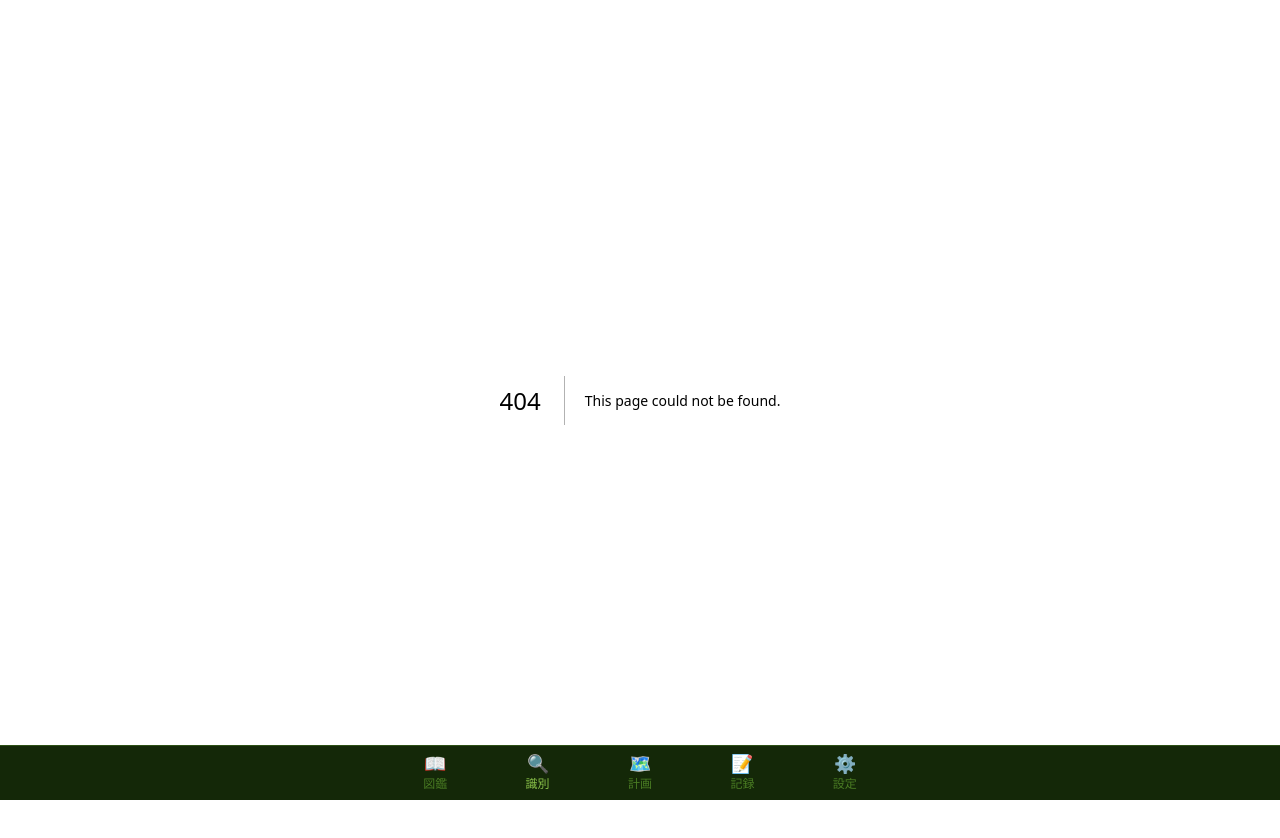
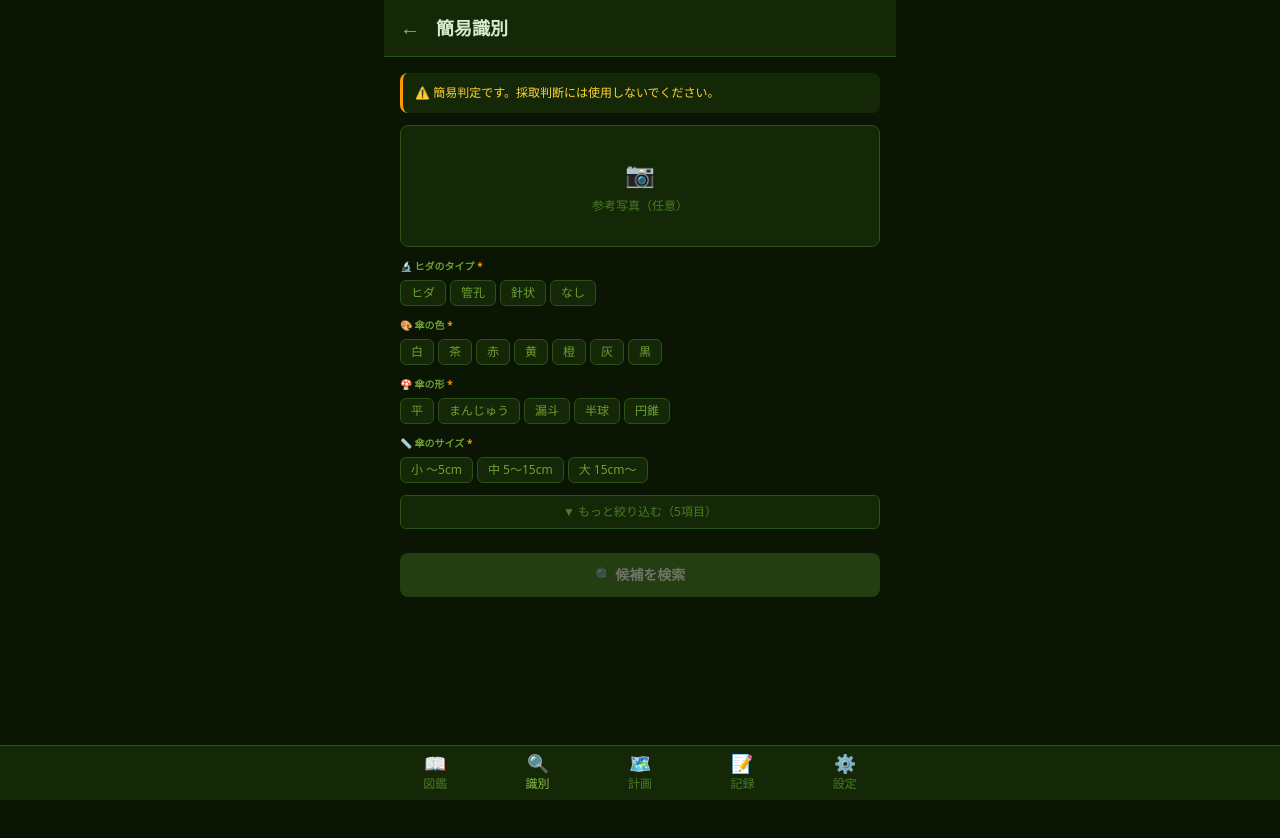
Before and after one commit to ennead2/MycoNote, a Next.js app: page /identify/simple in a window 1280 px wide. Before the commit this address had no page. Shown: the top 838 px of the page. Built offline with nearby package versions, Linux system fonts and the light colour scheme.

Commit message:
feat: add simple identification page with feature input and results

```diff
--- /dev/null
+++ b/src/app/identify/simple/page.tsx
@@ -0,0 +1,111 @@
+// src/app/identify/simple/page.tsx
+'use client';
+
+import { useState, useRef } from 'react';
+import PageHeader from '@/components/layout/PageHeader';
+import { FeatureSelector } from '@/components/identify/FeatureSelector';
+import { SimpleIdentifyResult } from '@/components/identify/SimpleIdentifyResult';
+import { matchMushrooms } from '@/lib/identify-matcher';
+import { compressImage, blobToDataUrl } from '@/lib/photo';
+import { UI_TEXT } from '@/constants/ui-text';
+import type { IdentifyInput, MatchResult } from '@/lib/identify-matcher';
+
+const T = UI_TEXT.identify;
+
+export default function SimpleIdentifyPage() {
+  const [input, setInput] = useState<IdentifyInput>({});
+  const [results, setResults] = useState<MatchResult[] | null>(null);
+  const [photoUrl, setPhotoUrl] = useState<string | null>(null);
+  const fileInputRef = useRef<HTMLInputElement>(null);
+
+  const handlePhotoChange = async (e: React.ChangeEvent<HTMLInputElement>) => {
+    const file = e.target.files?.[0];
+    if (!file) return;
+    const compressed = await compressImage(file);
+    const url = await blobToDataUrl(compressed);
+    setPhotoUrl(url);
+    e.target.value = '';
+  };
+
+  const handleSearch = () => {
+    const currentMonth = new Date().getMonth() + 1;
+    const matched = matchMushrooms(input, currentMonth);
+    setResults(matched);
+  };
+
+  const handleRetry = () => {
+    setResults(null);
+  };
+
+  const hasRequiredInput = !!(input.gill_type && input.cap_color && input.cap_shape && input.cap_size);
+
+  return (
+    <div className="min-h-screen bg-forest-950">
+      <PageHeader title={results ? T.resultTitle : T.simpleTitle} showBack />
+
+      {/* 結果表示 */}
+      {results && (
+        <div className="px-4 py-4">
+          <SimpleIdentifyResult results={results} onRetry={handleRetry} />
+        </div>
+      )}
+
+      {/* 入力フォーム */}
+      {!results && (
+        <div className="px-4 py-4 space-y-3">
+          {/* 注意書き */}
+          <div className="rounded-lg border-l-[3px] border-amber-500 bg-forest-900 p-3">
+            <p className="text-xs text-amber-300">⚠ {T.simpleResultSafetyWarning}</p>
+          </div>
+
+          {/* 参考写真 */}
+          <div className="rounded-lg bg-forest-900 border border-forest-700 overflow-hidden">
+            {photoUrl ? (
+              <div className="relative">
+                {/* eslint-disable-next-line @next/next/no-img-element */}
+                <img src={photoUrl} alt={T.referencePhoto} className="w-full h-[180px] object-cover" />
+                <div className="absolute bottom-0 left-0 right-0 flex items-end justify-between p-2.5 bg-gradient-to-t from-black/50 to-transparent">
+                  <span className="text-[10px] text-white/70">📷 {T.referencePhotoHint}</span>
+                  <button
+                    onClick={() => fileInputRef.current?.click()}
+                    className="px-3 py-1 bg-black/50 border border-white/30 rounded-md text-[10px] text-white"
+                  >
+                    {T.changePhoto}
+                  </button>
+                </div>
+              </div>
+            ) : (
+              <button
+                onClick={() => fileInputRef.current?.click()}
+                className="w-full h-[120px] flex flex-col items-center justify-center gap-2 text-forest-500 hover:text-forest-400"
+              >
+                <span className="text-2xl">📷</span>
+                <span className="text-xs">{T.referencePhoto}（任意）</span>
+              </button>
+            )}
+            <input
+              ref={fileInputRef}
+              type="file"
+              accept="image/*"
+              capture="environment"
+              className="hidden"
+              onChange={handlePhotoChange}
+            />
+          </div>
+
+          {/* 特徴選択 */}
+          <FeatureSelector input={input} onChange={setInput} />
+
+          {/* 検索ボタン */}
+          <button
+            onClick={handleSearch}
+            disabled={!hasRequiredInput}
+            className="w-full py-3 bg-forest-500 text-white rounded-lg text-sm font-bold hover:bg-forest-400 disabled:opacity-40 disabled:cursor-not-allowed"
+          >
+            🔍 {T.searchCandidates}
+          </button>
+        </div>
+      )}
+    </div>
+  );
+}
```
